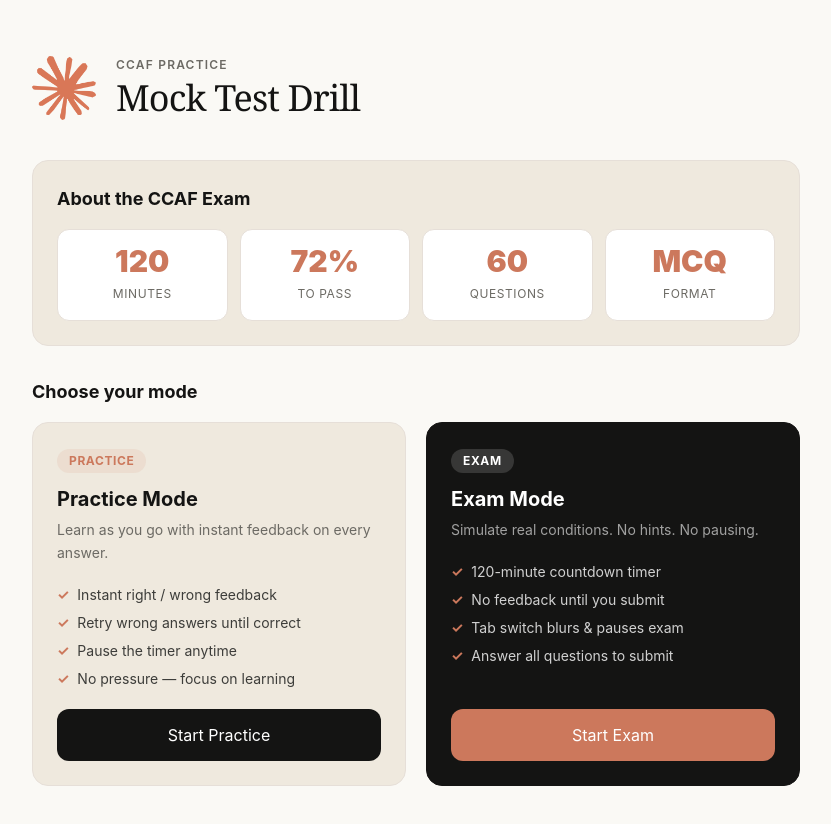
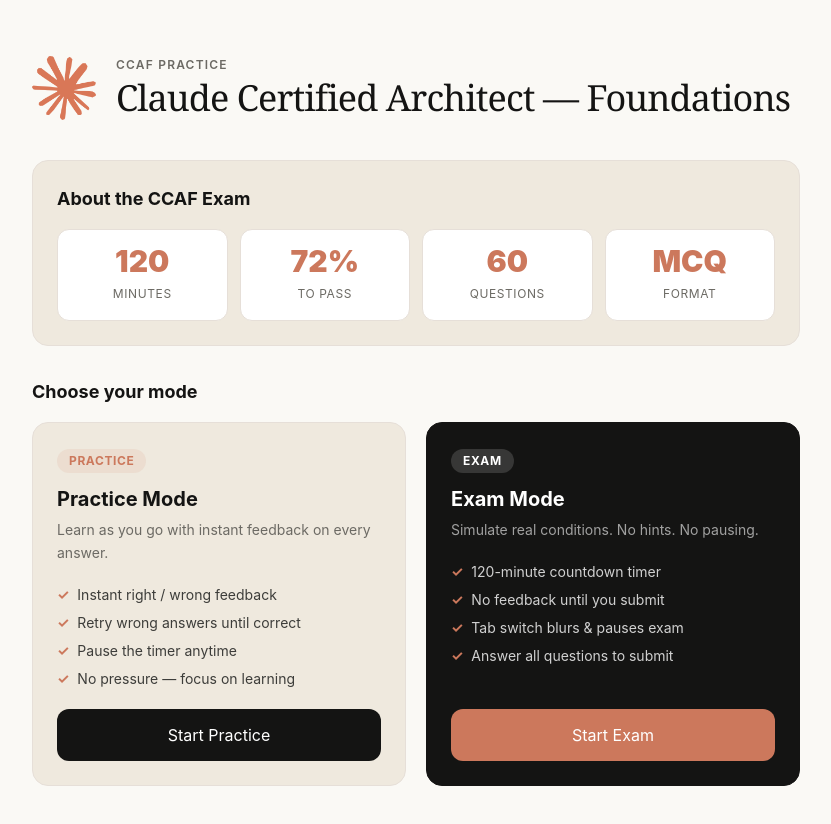
Before and after one commit to madathingalafsal/CCAFEXAMMOCK, a React (Vite) app: page / in a window 1280 px wide. Shown: the top 824 px of the page, without its empty margins (224-1055 px from the left). Built offline with nearby package versions, Linux system fonts and the light colour scheme; the HTML template or start-up script is replaced by a standard one.

Commit message:
fix: rename title to Claude Certified Architect — Foundations

```diff
--- a/index.html
+++ b/index.html
@@ -3,7 +3,7 @@
   <head>
     <meta charset="UTF-8" />
     <meta name="viewport" content="width=device-width, initial-scale=1.0" />
-    <title>CCAF Practice Mock Test</title>
+    <title>Claude Certified Architect — Foundations</title>
     <link rel="icon" type="image/png" href="%BASE_URL%image.png" />
   </head>
   <body>
--- a/src/pages/Landing.jsx
+++ b/src/pages/Landing.jsx
@@ -44,7 +44,7 @@
           <img src={import.meta.env.BASE_URL + 'image.png'} alt="logo" className="w-16 h-16 object-contain" />
           <div>
             <p className="text-xs tracking-widest uppercase text-muted font-semibold mb-0.5">CCAF Practice</p>
-            <h1 className="text-4xl font-serif font-normal leading-tight tracking-tight m-0">Mock Test Drill</h1>
+            <h1 className="text-4xl font-serif font-normal leading-tight tracking-tight m-0">Claude Certified Architect — Foundations</h1>
           </div>
         </div>
 
--- a/src/pages/Practice.jsx
+++ b/src/pages/Practice.jsx
@@ -76,7 +76,7 @@
           <img src={LOGO} alt="logo" className="w-10 h-10 object-contain" />
           <div>
             <p className="text-xs tracking-widest uppercase text-muted font-semibold m-0">CCAF Practice</p>
-            <h1 className="text-2xl font-serif font-normal leading-tight m-0">Mock Test Drill</h1>
+            <h1 className="text-2xl font-serif font-normal leading-tight m-0">Claude Certified Architect — Foundations</h1>
           </div>
         </div>
 
```
